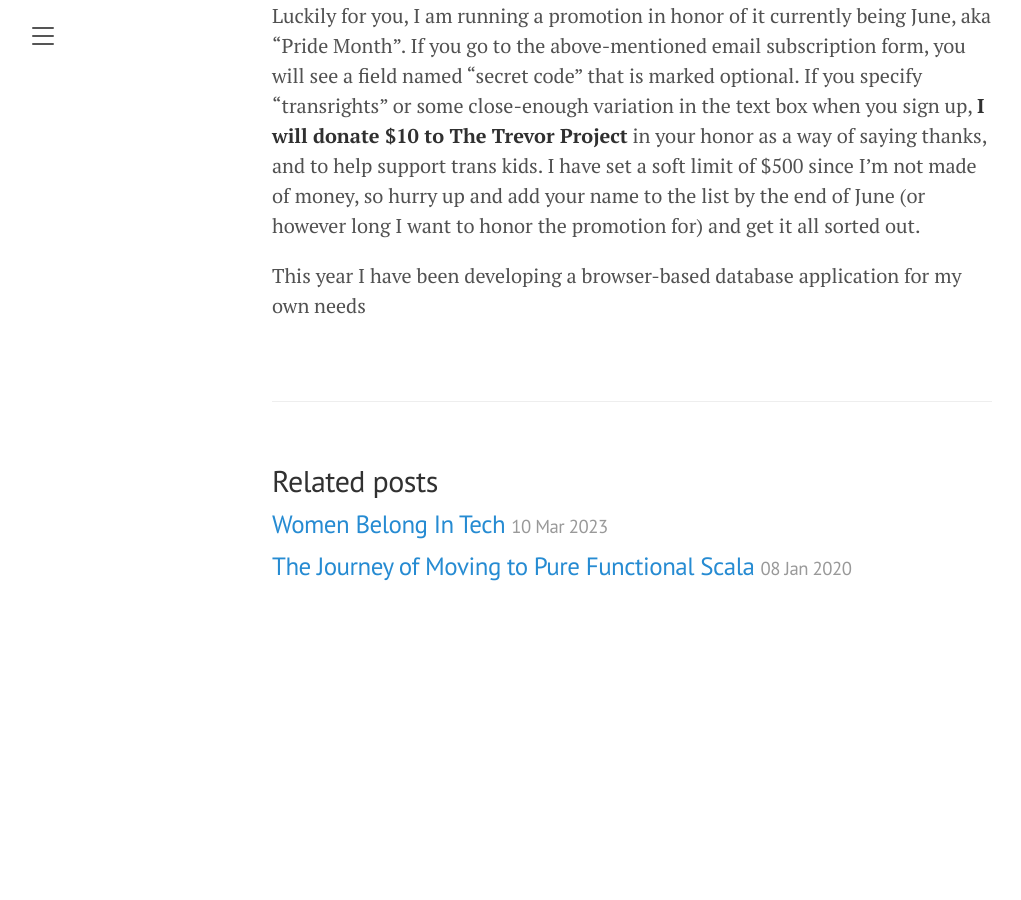
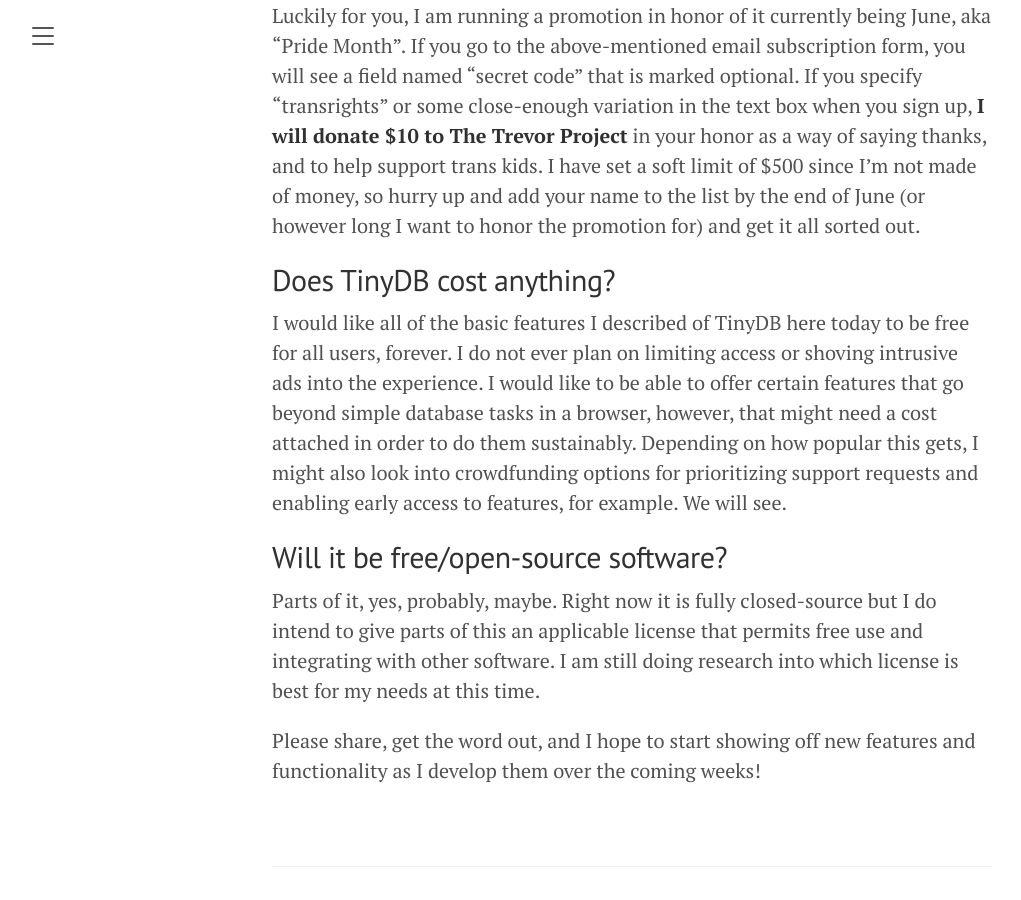
Before and after one commit to sloshy/blog, a Jekyll site: the page built from _posts/2023-06-20-intro-tinydb.md, in a window 1280 px wide and 900 px high, scrolled down 6010 px. Shown: the whole window, without its empty margins (8-1029 px from the left). Built offline with Jekyll 4.4.1, drawn with Linux system fonts in a browser that asks for light colours; before the commit the page ends 6652 px from its top, so only the background shows below that.

Commit message:
Finish tinydb article

```diff
--- a/_posts/2023-06-20-intro-tinydb.md
+++ b/_posts/2023-06-20-intro-tinydb.md
@@ -150,4 +150,16 @@ If you go to the above-mentioned email subscription form, you will see a field n
 If you specify "transrights" or some close-enough variation in the text box when you sign up, __I will donate $10 to The Trevor Project__ in your honor as a way of saying thanks, and to help support trans kids.
 I have set a soft limit of $500 since I'm not made of money, so hurry up and add your name to the list by the end of June (or however long I want to honor the promotion for) and get it all sorted out.
 
-This year I have been developing a browser-based database application for my own needs
+## Does TinyDB cost anything?
+I would like all of the basic features I described of TinyDB here today to be free for all users, forever.
+I do not ever plan on limiting access or shoving intrusive ads into the experience.
+I would like to be able to offer certain features that go beyond simple database tasks in a browser, however, that might need a cost attached in order to do them sustainably.
+Depending on how popular this gets, I might also look into crowdfunding options for prioritizing support requests and enabling early access to features, for example.
+We will see.
+
+## Will it be free/open-source software?
+Parts of it, yes, probably, maybe.
+Right now it is fully closed-source but I do intend to give parts of this an applicable license that permits free use and integrating with other software.
+I am still doing research into which license is best for my needs at this time.
+
+Please share, get the word out, and I hope to start showing off new features and functionality as I develop them over the coming weeks!
```
